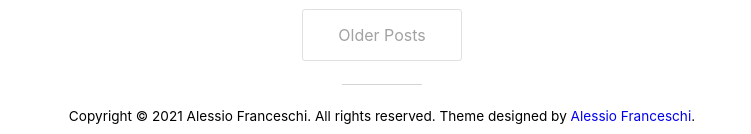
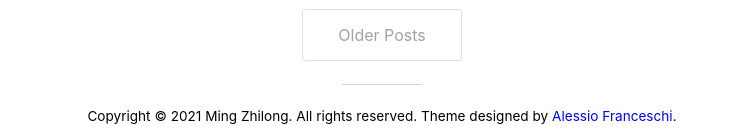
Before and after one commit to mzlll/mzlll.github.io, a Jekyll site: the page built from index.html, in a window 1280 px wide. Shown: the part 1836-1970 px from the top of the page, without its empty margins (258-1009 px from the left). Built offline with Jekyll 4.4.1, drawn with Linux system fonts in a browser that asks for light colours; nearby versions of some CDN libraries; the list of posts is cut into pages by our own code.

Commit message:
Update _config.yml

```diff
--- a/_config.yml
+++ b/_config.yml
@@ -1,11 +1,11 @@
 # Site settings
 title: YAMT
 description: "Yet Another Moment in Time"
-url:  "https://pandasekh.github.io/Jekyll-YAMT/" # Actual base url of the website
+url:  "https://mzlll.github.io" # Actual base url of the website
 baseurl: "/"           # url of the jekyll blog. e.g. if you set url to "mysite.com" and baseurl to "blog", the jekyll website will work on "mysite.com/blog"
 author:
-  name: "Alessio Franceschi"
-  email: "alessiofranceschi2@gmail.com"
+  name: "Ming Zhilong"
+  email: "1284523867@qq.com"
   url: "https://alessiofranceschi.me"
 permalink: /:year/:month/:day/:title:output_ext
 
```
